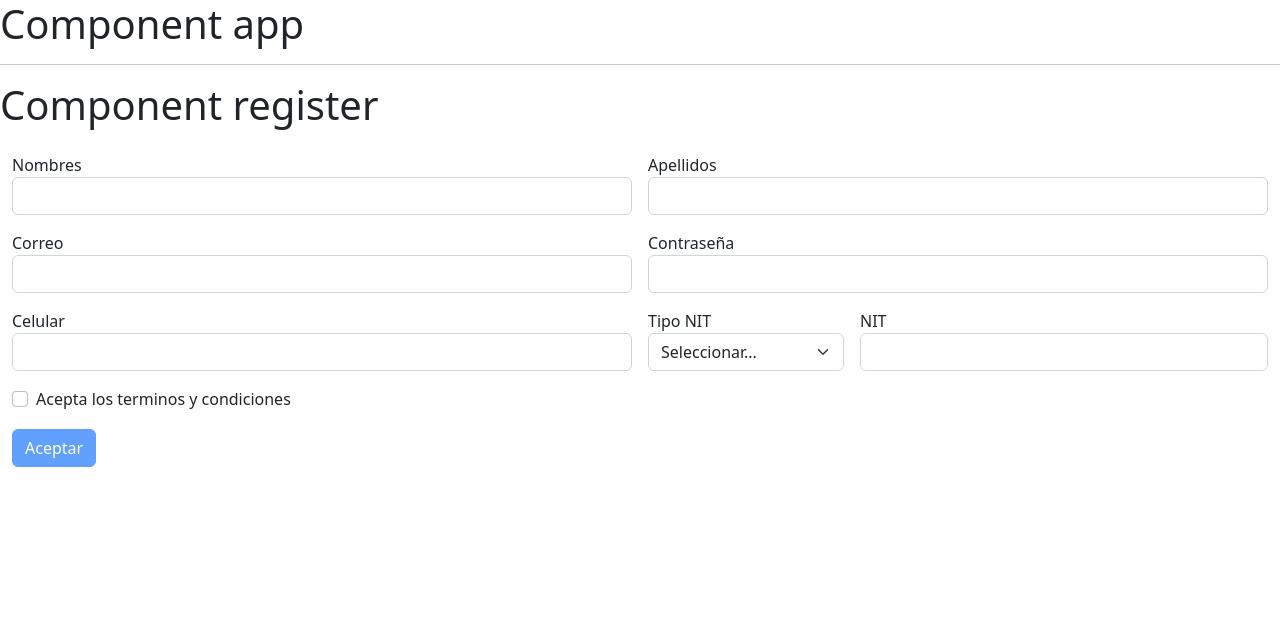
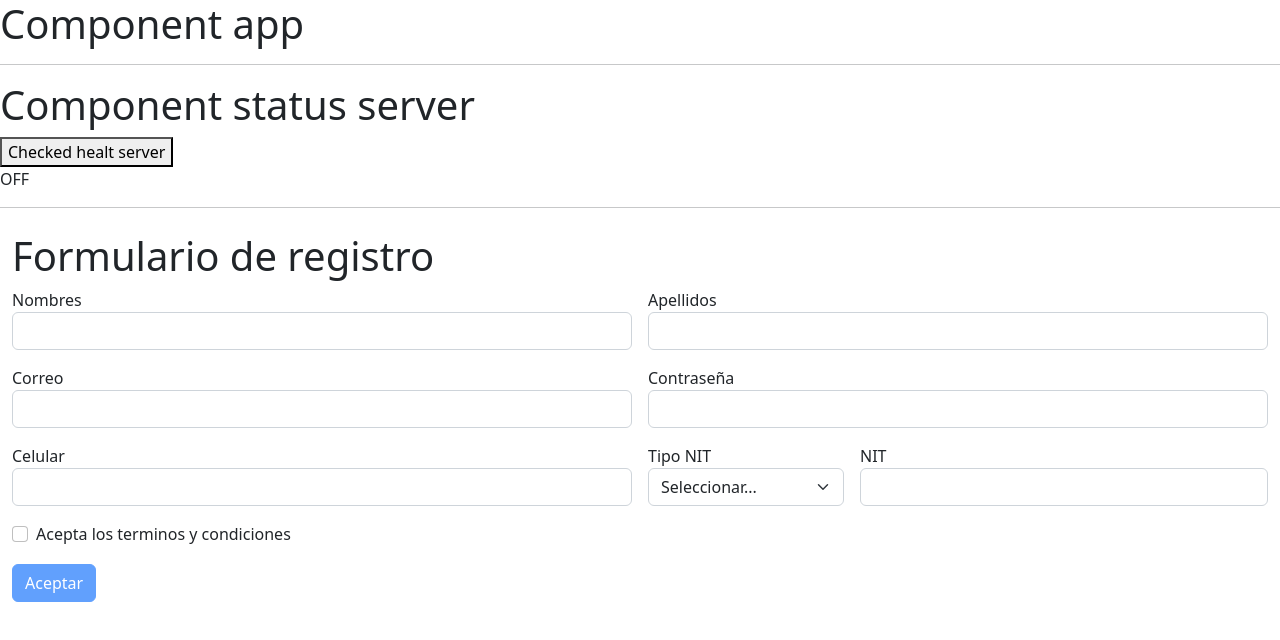
Before and after one commit to BankDNC/frontend, an Angular app: page / in a window 1280 px wide. Shown: the top 640 px of the page. Built offline with nearby package versions, Linux system fonts and the light colour scheme.

Commit message:
Formulario y server status

```diff
--- a/package.json
+++ b/package.json
@@ -4,6 +4,7 @@
   "scripts": {
     "ng": "ng",
     "start": "ng serve",
+    "start:proxy": "ng serve --proxy-config ./proxy.config.json",
     "build": "ng build",
     "watch": "ng build --watch --configuration development",
     "test": "ng test",
--- a/src/app/app.component.html
+++ b/src/app/app.component.html
@@ -1,3 +1,5 @@
 <h1>Component app</h1>
-<hr />
+<hr>
+<app-server></app-server>
+<hr>
 <app-register></app-register>
--- a/src/app/components/register/register.component.html
+++ b/src/app/components/register/register.component.html
@@ -1,18 +1,10 @@
-<h1>Component register</h1>
 <div class="container-xxl bd-gutter mt-3 my-md-4 bd-layout">
-  <form
-    class="row g-3 needs-validation"
-    [formGroup]="user"
-    (ngSubmit)="onSubmit()"
-  >
+  <h1>Formulario de registro</h1>
+  <form class="row g-3 needs-validation" [formGroup]="user" (ngSubmit)="onSubmit()">
     <div class="form-group col-md-6">
       <label>Nombres</label>
-      <input
-        type="text"
-        formControlName="name"
-        class="form-control"
-        [ngClass]="{ 'is-invalid': submitted && f['name'].errors }"
-      />
+      <input type="text" formControlName="name" class="form-control"
+        [ngClass]="{ 'is-invalid': submitted && f['name'].errors }" />
       <div *ngIf="submitted && f['name'].errors" class="invalid-feedback">
         <div *ngIf="f['name'].errors">Por favor, ingresa tus Nombres</div>
       </div>
@@ -20,12 +12,8 @@
 
     <div class="form-group col-md-6">
       <label>Apellidos</label>
-      <input
-        type="text"
-        formControlName="lastname"
-        class="form-control"
-        [ngClass]="{ 'is-invalid': submitted && f['lastname'].errors }"
-      />
+      <input type="text" formControlName="lastname" class="form-control"
+        [ngClass]="{ 'is-invalid': submitted && f['lastname'].errors }" />
       <div *ngIf="submitted && f['lastname'].errors" class="invalid-feedback">
         <div *ngIf="f['lastname'].errors">Por favor, ingresa tus Nombres</div>
       </div>
@@ -33,12 +21,8 @@
 
     <div class="form-group col-md-6">
       <label>Correo</label>
-      <input
-        type="email"
-        formControlName="email"
-        class="form-control"
-        [ngClass]="{ 'is-invalid': submitted && f['email'].errors }"
-      />
+      <input type="email" formControlName="email" class="form-control"
+        [ngClass]="{ 'is-invalid': submitted && f['email'].errors }" />
       <div *ngIf="submitted && f['email'].errors" class="invalid-feedback">
         <div *ngIf="f['email'].errors['required']">
           Por favor, ingresa tu correo
@@ -51,25 +35,18 @@
 
     <div class="form-group col-md-6">
       <label>Contraseña</label>
-      <input
-        type="password"
-        formControlName="password"
-        class="form-control"
-        [ngClass]="{ 'is-invalid': submitted && f['password'].errors }"
-      />
+      <input type="password" formControlName="password" class="form-control"
+        [ngClass]="{ 'is-invalid': submitted && f['password'].errors }" />
       <div *ngIf="submitted && f['password'].errors" class="invalid-feedback">
-        <div *ngIf="f['password'].errors">Por favor, ingresa tu password</div>
+        <div *ngIf="f['password'].errors['required']">Por favor, ingresa tu password</div>
+        <div *ngIf="f['password'].errors['minlength']">Por favor, ingresa un password de al menos 8 caracteres</div>
       </div>
     </div>
 
     <div class="form-group col-md-6">
       <label>Celular</label>
-      <input
-        type="number"
-        formControlName="phone"
-        class="form-control"
-        [ngClass]="{ 'is-invalid': submitted && f['phone'].errors }"
-      />
+      <input type="number" formControlName="phone" class="form-control"
+        [ngClass]="{ 'is-invalid': submitted && f['phone'].errors }" />
       <div *ngIf="submitted && f['phone'].errors" class="invalid-feedback">
         <div *ngIf="f['phone'].errors">Por favor, ingresa tu celular</div>
       </div>
@@ -77,7 +54,8 @@
 
     <div class="form-group col-md-2">
       <label>Tipo NIT</label>
-      <select class="form-select" formControlName="typeNit" [ngClass]="{ 'is-invalid': submitted && f['typeNit'].errors }">
+      <select class="form-select" formControlName="typeNit"
+        [ngClass]="{ 'is-invalid': submitted && f['typeNit'].errors }">
         <option selected disabled value="">Seleccionar...</option>
         <option [value]="item" *ngFor="let item of listTypeNit">{{ item }}</option>
       </select>
@@ -88,27 +66,23 @@
 
     <div class="form-group col-md-4">
       <label>NIT</label>
-      <input
-        type="number"
-        formControlName="nit"
-        class="form-control"
-        [ngClass]="{ 'is-invalid': submitted && f['nit'].errors }"
-      />
+      <input type="number" formControlName="nit" class="form-control"
+        [ngClass]="{ 'is-invalid': submitted && f['nit'].errors }" />
       <div *ngIf="submitted && f['nit'].errors" class="invalid-feedback">
         <div *ngIf="f['nit'].errors">Por favor, ingresa tu NIT</div>
       </div>
     </div>
 
     <div class="col-12">
-        <div class="form-check">
-          <input class="form-check-input" type="checkbox" (change)="checked()">
-          <label class="form-check-label" >
-            Acepta los terminos y condiciones
-          </label>
-        </div>
+      <div class="form-check">
+        <input class="form-check-input" type="checkbox" (change)="checked()">
+        <label class="form-check-label">
+          Acepta los terminos y condiciones
+        </label>
       </div>
+    </div>
     <div class="form-group">
-      <button [disabled]="isChecked" class="btn btn-primary">Aceptar</button>
+      <button [disabled]="isChecked" class="btn btn-primary" (click)="onSubmit()">Aceptar</button>
     </div>
   </form>
 </div>
--- a/src/app/components/register/register.component.ts
+++ b/src/app/components/register/register.component.ts
@@ -28,10 +28,9 @@ export class RegisterComponent implements OnInit {
       lastname: ['', Validators.required],
       email: ['', [Validators.required, Validators.email]],
       password: ['', [Validators.required, Validators.minLength(8)]],
-      phone: ['', [Validators.required, Validators.minLength(5)]],
+      phone: ['', [Validators.required]],
       typeNit: ['', Validators.required],
-      nit: ['', Validators.required],
-      check: ['', Validators.required],
+      nit: ['', Validators.required]
     });
   }
 
@@ -41,13 +40,14 @@ export class RegisterComponent implements OnInit {
 
   onSubmit() {
     this.submitted = true;
-    console.log(this.user.value);
+
 
     if (this.user.invalid) {
       return;
     }
 
-    alert('Mensaje Enviado !');
+    console.log(this.user.value);
+    this.userService.registerUser(this.user.value);
   }
 
   checked() {
--- /dev/null
+++ b/src/app/components/server/server.component.html
@@ -0,0 +1,6 @@
+<h1>Component status server</h1>
+<div>
+    <button (click)="checkHealt()">Checked healt server</button>
+    <p [hidden]="!show">ON</p>
+    <p [hidden]="show">OFF</p>
+</div>
--- /dev/null
+++ b/src/app/components/server/server.component.ts
@@ -0,0 +1,27 @@
+import { Component, OnInit } from '@angular/core';
+import { ServerService } from '../../services/server.service';
+
+@Component({
+  selector: 'app-server',
+  templateUrl: './server.component.html',
+  styleUrls: ['./server.component.scss']
+})
+export class ServerComponent implements OnInit {
+  show: boolean = false;
+
+  constructor(
+    private service: ServerService
+  ) { }
+
+  // eslint-disable-next-line @angular-eslint/no-empty-lifecycle-method
+  ngOnInit(): void {
+  }
+
+  checkHealt(){
+    this.service.statusServer().subscribe(
+      () => this.show = true,
+      () => this.show = false
+    );
+  }
+
+}
--- /dev/null
+++ b/src/app/services/server.service.ts
@@ -0,0 +1,20 @@
+import { Injectable } from '@angular/core';
+import { HttpClient } from '@angular/common/http';
+
+@Injectable({
+  providedIn: 'root'
+})
+export class ServerService {
+
+  private apiUrl:string = '/api/status';
+
+  constructor(
+    private http: HttpClient
+  ) { }
+
+  statusServer() {
+    let result = this.http.get(this.apiUrl);
+    return result;
+
+  }
+}
--- a/src/app/services/user.service.ts
+++ b/src/app/services/user.service.ts
@@ -1,3 +1,4 @@
+import { HttpClient } from '@angular/common/http';
 import { Injectable } from '@angular/core';
 
 @Injectable({
@@ -5,9 +6,12 @@ import { Injectable } from '@angular/core';
 })
 export class UserService {
 
-  constructor() { }
+  constructor(
+    private http: HttpClient
+  ) { }
 
-  registerUser() {
-    console.log('registerUser');
+  registerUser(value: any) {
+    throw new Error('Method not implemented.');
   }
+
 }
```
Also changed, not shown: proxy.config.json (added, +8 -0 lines), src/app/app.module.ts (+6 -2 lines), src/app/components/server/server.component.scss (added), 2 other files (tests, documents, lock files or other folders).
